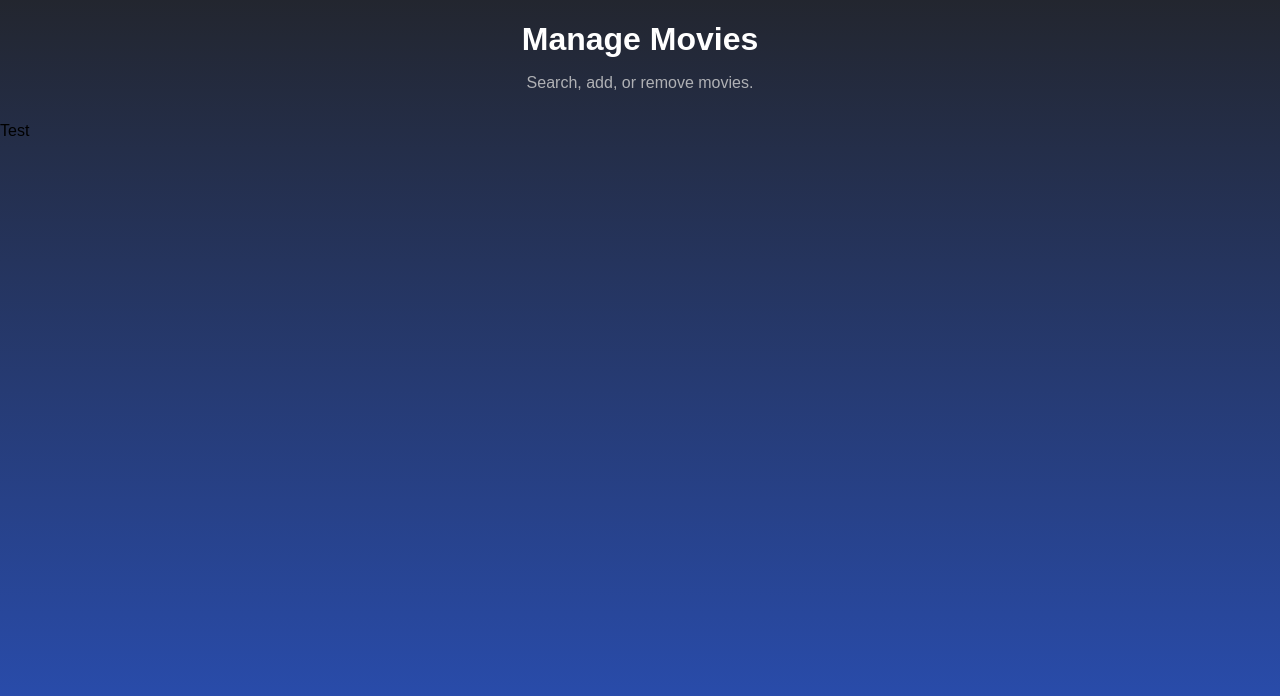
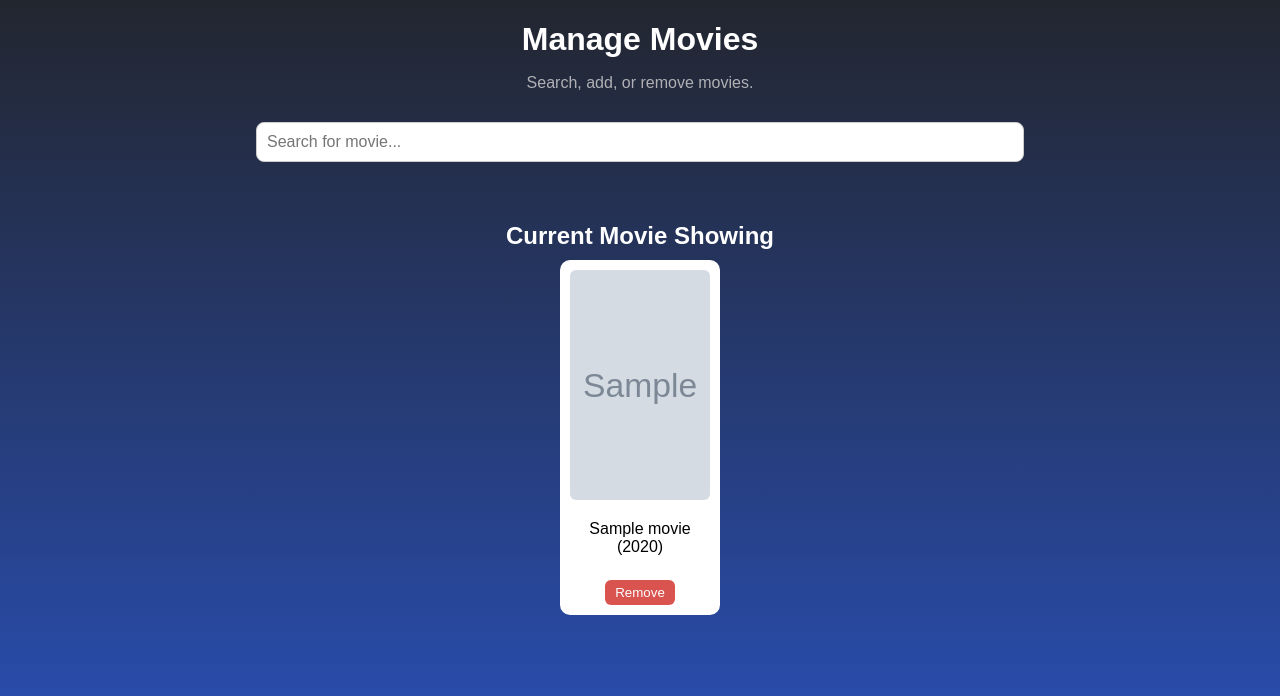
Before and after one commit to HamzaHassan02/CSCI4230U-Movie_Website, a Flask app: template templates/manage_movies.html in a window 1280 px wide. Shown: the part 74-770 px from the top of the page. Run offline with Flask 3, Linux system fonts and the light colour scheme; the template is opened without the code that fills it: most values are stand-ins (such as "Sample title", 1, 10 or a date in 2020); grey boxes marked "Sample" are stand-in pictures; parts of the project's set-up code (start-up, migrations or seed data) failed here and were passed over.

Commit message:
Create wokring UI for managing movies

```diff
--- a/app.py
+++ b/app.py
@@ -1,7 +1,7 @@
 import os, requests
 from functools import wraps
 
-from flask import Flask, redirect, render_template, session, url_for
+from flask import Flask, redirect, render_template, session, url_for, request
 from flask_jwt_extended import JWTManager, verify_jwt_in_request
 from dotenv import load_dotenv
 
@@ -210,6 +210,7 @@ def admin_dashboard():
     ]
     return render_template("admin.html", users=dummy_users)
 
+admin_movie_list = []
 @app.route("/admin/manage-movies")
 @login_required_view
 def manage_movies():
@@ -217,9 +218,64 @@ def manage_movies():
     if session.get("role") != "admin":
         return redirect(url_for("home"))
 
-    movies = [] # for db
+    return render_template("manage_movies.html", movies=admin_movie_list)
 
-    return render_template("manage_movies.html", movies=movies)
+@app.route("/admin/search-movies", methods=["GET"])
+@login_required_view
+def search_movies():
+    if session.get("role") != "admin":
+        return {"error": "Unauthorized"}, 403
+
+    query = request.args.get("q", "")
+    if not query:
+        return {"error": "Missing query"}, 400
+
+    url = f"http://www.omdbapi.com/?apikey={OMDB_API_KEY}&s={query}&type=movie"
+    res = requests.get(url).json()
+
+    if res.get("Response") == "False":
+        return {"results": []}
+
+    return {"results": res.get("Search", [])}
+
+@app.route("/admin/add-movie", methods=["POST"])
+@login_required_view
+def add_movie():
+    if session.get("role") != "admin":
+        return {"error": "Unauthorized"}, 403
+
+    data = request.json
+    imdb_id = data.get("imdb_id")
+    title = data.get("title")
+    year = data.get("year")
+    poster = data.get("poster")
+
+    # Prevent duplicates
+    if any(m["imdb_id"] == imdb_id for m in admin_movie_list):
+        return {"message": "Already added"}
+
+    admin_movie_list.append({
+        "imdb_id": imdb_id,
+        "title": title,
+        "year": year,
+        "poster": poster
+    })
+
+    return {"message": "Movie added", "movies": admin_movie_list}
+
+@app.route("/admin/remove-movie", methods=["POST"])
+@login_required_view
+def remove_movie():
+    if session.get("role") != "admin":
+        return {"error": "Unauthorized"}, 403
+
+    data = request.json
+    imdb_id = data.get("imdb_id")
+
+    global admin_movie_list
+    admin_movie_list = [m for m in admin_movie_list if m["imdb_id"] != imdb_id]
+
+    return {"message": "Removed", "movies": admin_movie_list}
 
 if __name__ == '__main__':
     with app.app_context():
--- a/static/css/styles.css
+++ b/static/css/styles.css
@@ -497,6 +497,109 @@ body {
     color: lightgray;
 }
 
+.search-results {
+    width: 70%;
+    margin: 20px auto;
+}
+
+.search-result-item {
+    display: flex;
+    align-items: center;
+    background: rgba(255,255,255,0.1);
+    backdrop-filter: blur(6px);
+    padding: 12px 18px;
+    border-radius: 12px;
+    margin-bottom: 18px;
+    color: white;
+    gap: 20px;
+}
+
+.search-result-poster {
+    width: 80px;
+    height: 120px;
+    object-fit: cover;
+    border-radius: 8px;
+}
+
+.search-result-info h3 {
+    margin: 0;
+    font-size: 20px;
+    color: #fff;
+}
+
+.add-btn {
+    margin-top: 6px;
+    padding: 6px 14px;
+    background: #3da9fc;
+    border: none;
+    border-radius: 4px;
+    font-weight: bold;
+    cursor: pointer;
+    color: white;
+}
+
+.add-btn:hover {
+    background: #0f6ab7;
+}
+
+.manage-search {
+    width: 60%;
+    margin: 0 auto 20px auto;
+    display: block;
+    padding: 10px;
+    font-size: 1rem;
+    border-radius: 8px;
+    border: 1px solid #ccc;
+}
+
+.movie-list-grid {
+    display: flex;
+    flex-wrap: wrap;
+    justify-content: center;
+    gap: 15px;
+}
+
+.divider {
+    height: 20px;
+    background: none;
+    border: none;
+}
+
+.manage-listing {
+    text-align: center;
+    margin-bottom: 10px;
+    color: white;
+}
+
+.movie-item {
+    background: white;
+    padding: 10px;
+    border-radius: 10px;
+    width: 160px;
+    text-align: center;
+}
+
+.movie-img {
+    width: 100%;
+    border-radius: 6px;
+    height: 230px;
+    object-fit: cover;
+}
+
+.remove-btn {
+    margin-top: 8px;
+    background: #d9534f;
+    color: white;
+    border: none;
+    border-radius: 6px;
+    padding: 5px 10px;
+    cursor: pointer;
+}
+
+.remove-btn:hover {
+    background: #c9302c;
+}
+
 
 .selected-showtime {
   background-color: #4CAF50 !important;
--- a/templates/manage_movies.html
+++ b/templates/manage_movies.html
@@ -2,12 +2,91 @@
 {% set show_navbar = true %}
 
 {% block content %}
+
 <h1 class="manage-movies__title">Manage Movies</h1>
-
 <p class="manage-movies__subtitle">Search, add, or remove movies.</p>
 
 <div class="manage-movies__container">
-    <p>Test</p>
+
+    <!-- SEARCH BAR -->
+    <input type="text" id="movie-search" class="manage-search" placeholder="Search for movie...">
+
+    <!-- SEARCH RESULTS -->
+    <div id="search-results" class="search-results"></div> <!-- JS will dynamically fill this -->
+
+    <hr class="divider">
+
+    <h2 class="manage-listing">Current Movie Showing</h2>
+
+    <div id="admin-movie-list" class="movie-list-grid">
+        {% for m in movies %}
+        <div class="movie-item" data-id="{{ m.imdb_id }}">
+            <img src="{{ m.poster }}" class="movie-img">
+            <p>{{ m.title }} ({{ m.year }})</p>
+            <button class="remove-btn" onclick="removeMovie('{{ m.imdb_id }}')">Remove</button>
+        </div>
+        {% endfor %}
+    </div>
+
 </div>
 
+<script>
+/* ------- Search ------- */
+document.getElementById("movie-search").addEventListener("input", async (e) => {
+    const query = e.target.value.trim();
+
+    const container = document.getElementById("search-results");
+
+    if (!query) {
+        container.innerHTML = "";
+        return;
+    }
+
+    const res = await fetch(`/admin/search-movies?q=${query}`);
+    const data = await res.json();
+
+    container.innerHTML = ""; // Clear old results
+
+    data.results.forEach(movie => {
+        container.innerHTML += `
+            <div class="search-result-item">
+
+                <img src="${movie.Poster}" class="search-result-poster">
+
+                <div class="search-result-info">
+                    <h3>${movie.Title} (${movie.Year})</h3>
+                    <button class="add-btn"
+                        onclick="addMovie('${movie.imdbID}', '${movie.Title}', '${movie.Year}', '${movie.Poster}')">
+                        Add
+                    </button>
+                </div>
+
+            </div>
+        `;
+    });
+});
+
+/* ------- Add Movie ------- */
+async function addMovie(id, title, year, poster) {
+    await fetch("/admin/add-movie", {
+        method: "POST",
+        headers: { "Content-Type": "application/json" },
+        body: JSON.stringify({ imdb_id: id, title, year, poster })
+    });
+
+    location.reload(); // refresh and reload page
+}
+
+/* ------- Remove Movie ------- */
+async function removeMovie(id) {
+    await fetch("/admin/remove-movie", {
+        method: "POST",
+        headers: { "Content-Type": "application/json" },
+        body: JSON.stringify({ imdb_id: id })
+    });
+
+    location.reload();
+}
+</script>
+
 {% endblock %}
```
